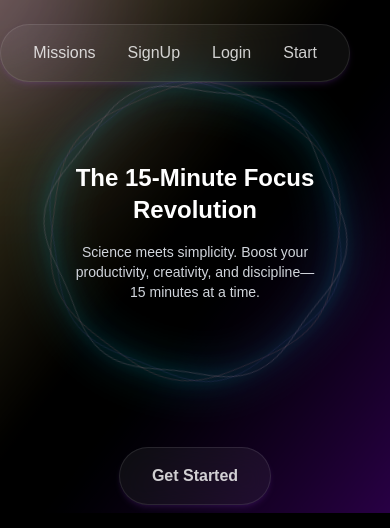
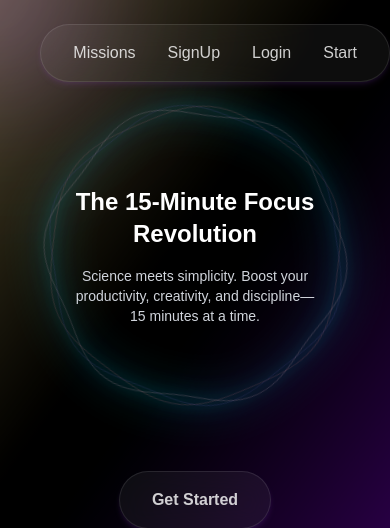
Before and after one commit to SagarAngadi1/15MinTimer, a Next.js app: page / in a window 390 px wide. Shown: the top 528 px of the page. Built offline with nearby package versions, Linux system fonts and the light colour scheme.

Commit message:
Initial new commit

```diff
--- a/src/pages/index.js
+++ b/src/pages/index.js
@@ -89,7 +89,7 @@ export default function Home() {
   initial={{ opacity: 0, x: 100 }}
   animate={{ opacity: 1, x: 0 }}
   transition={{ delay: 1, duration: 1 }}
-  className="fixed top-6 right-10 z-50"
+  className="fixed top-6 md:right-10 right-0 z-50"
 >
   <div className="flex items-center gap-8 px-8 py-4 bg-white/5 backdrop-blur-md border border-white/10 rounded-full shadow-md shadow-purple-500/10">
     <a href="#" className="text-base text-white/80 hover:text-amber-300 transition-all duration-200">Missions</a>
@@ -161,7 +161,7 @@ export default function Home() {
           animate={{ scale: 1 }}
           transition={{ delay: 1, duration: 1 }}
           // className="relative w-[900px] h-[900px] flex items-center justify-center"
-          className="relative w-[90vw] sm:w-[500px] md:w-[900px] aspect-square flex items-center justify-center mt-14 sm:mt-14 md:mt-0"
+          className="relative w-[90vw] sm:w-[500px] md:w-[900px] aspect-square flex items-center justify-center mt-20 sm:mt-20 md:mt-0"
         >
           <svg
             width="700"
```
